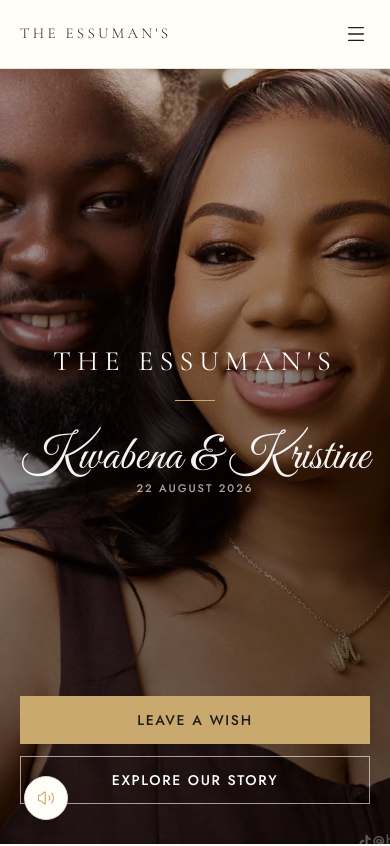
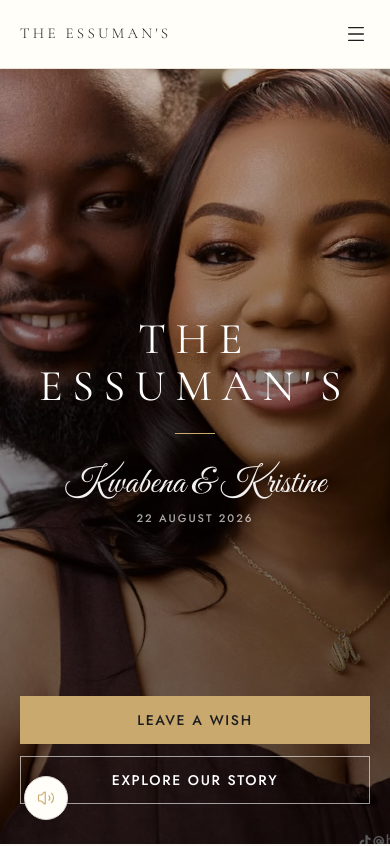
Before and after one commit to segunmultimedia/The-Essumans, a Next.js app: page / in a window 390 px wide. Shown: the top 846 px of the page. Built offline with nearby package versions, Linux system fonts and the light colour scheme.

Commit message:
Fine-tune hero typography and spacing

```diff
--- a/src/app/globals.css
+++ b/src/app/globals.css
@@ -110,7 +110,7 @@ h1, h2, h3, h4, h5, h6 {
 .text-hero {
   font-family: var(--font-serif);
   font-weight: 400;
-  font-size: clamp(1.75rem, 5vw, 3.5rem);  /* 28px → 56px */
+  font-size: clamp(2.75rem, 9vw, 5.5rem);  /* 44px → 88px */
   letter-spacing: 0.22em;
   line-height: 1.05;
 }
--- a/src/components/sections/Hero.tsx
+++ b/src/components/sections/Hero.tsx
@@ -62,8 +62,8 @@ export default function Hero() {
         {/* Couple names */}
         <motion.p
           {...fade(0.6)}
-          className="text-script text-white/95"
-          style={{ fontSize: "clamp(3rem, 6vw, 4.5rem)" }}
+          className="text-script text-white/95 whitespace-nowrap"
+          style={{ fontSize: "clamp(2.25rem, 8.5vw, 4.5rem)" }}
         >
           {heroContent.coupleNames}
         </motion.p>
@@ -71,7 +71,7 @@ export default function Hero() {
         {/* Wedding date */}
         <motion.p
           {...fade(0.72)}
-          className="text-eyebrow text-white/65 -mt-2"
+          className="text-eyebrow text-white/65 mt-1"
         >
           {heroContent.date}
         </motion.p>
```
